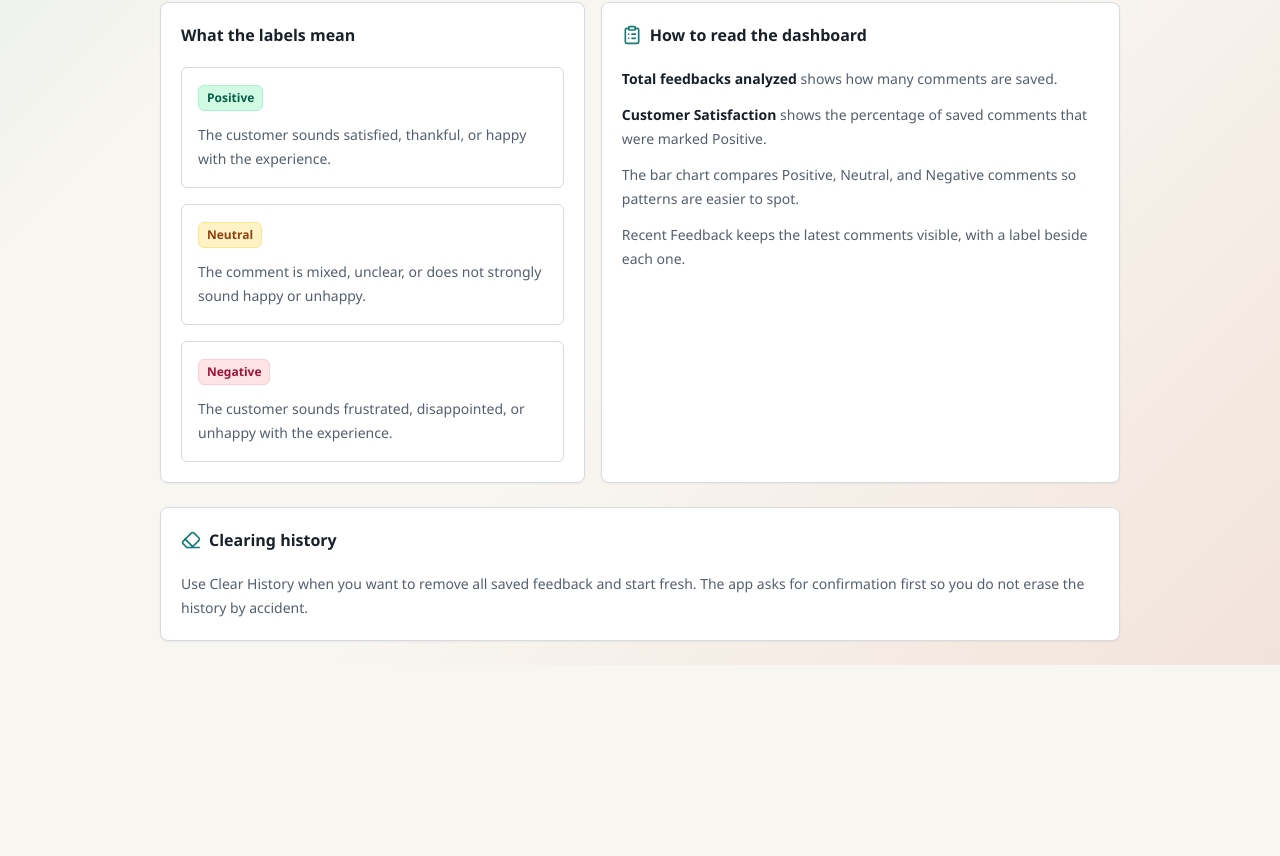
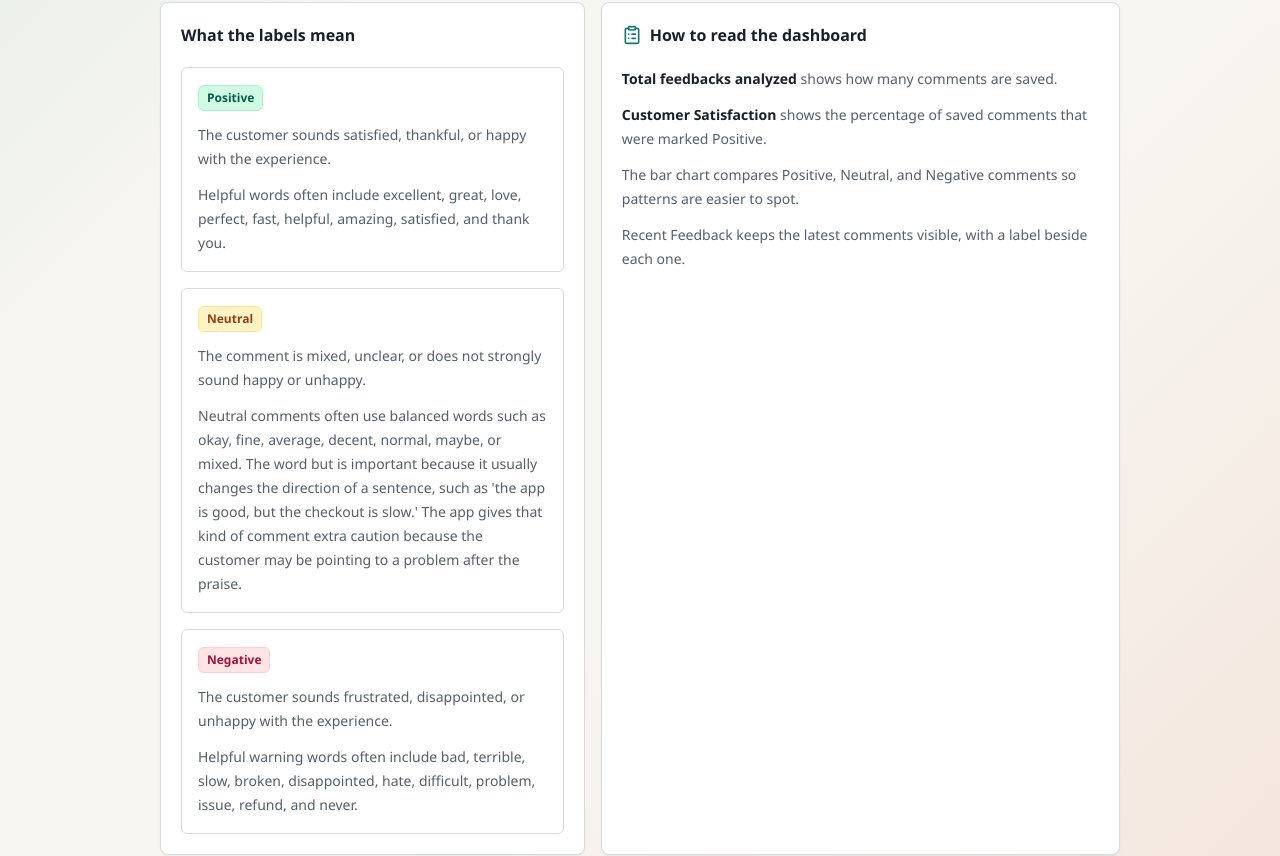
Before and after one commit to tajratheodoro/ai-sentiment-analysis-tool, a Next.js app in the folder frontend/: page /docs in a window 1280 px wide. Shown: the part 595-1451 px from the top of the page. Before the commit the page ends 1260 px from the top, so only its background shows below. Built offline with nearby package versions, Linux system fonts and the light colour scheme.

Commit message:
fix: ajusta numeração e documentação de sentimentos

```diff
--- a/frontend/app/docs/page.tsx
+++ b/frontend/app/docs/page.tsx
@@ -65,9 +65,21 @@ export default function DocsPage() {
             <CardTitle>What the labels mean</CardTitle>
           </CardHeader>
           <CardContent className="space-y-4">
-            <Meaning sentiment="Positive" text="The customer sounds satisfied, thankful, or happy with the experience." />
-            <Meaning sentiment="Neutral" text="The comment is mixed, unclear, or does not strongly sound happy or unhappy." />
-            <Meaning sentiment="Negative" text="The customer sounds frustrated, disappointed, or unhappy with the experience." />
+            <Meaning
+              sentiment="Positive"
+              text="The customer sounds satisfied, thankful, or happy with the experience."
+              words="Helpful words often include excellent, great, love, perfect, fast, helpful, amazing, satisfied, and thank you."
+            />
+            <Meaning
+              sentiment="Neutral"
+              text="The comment is mixed, unclear, or does not strongly sound happy or unhappy."
+              words="Neutral comments often use balanced words such as okay, fine, average, decent, normal, maybe, or mixed. The word but is important because it usually changes the direction of a sentence, such as 'the app is good, but the checkout is slow.' The app gives that kind of comment extra caution because the customer may be pointing to a problem after the praise."
+            />
+            <Meaning
+              sentiment="Negative"
+              text="The customer sounds frustrated, disappointed, or unhappy with the experience."
+              words="Helpful warning words often include bad, terrible, slow, broken, disappointed, hate, difficult, problem, issue, refund, and never."
+            />
           </CardContent>
         </Card>
 
@@ -112,11 +124,20 @@ export default function DocsPage() {
   );
 }
 
-function Meaning({ sentiment, text }: { sentiment: "Positive" | "Neutral" | "Negative"; text: string }) {
+function Meaning({
+  sentiment,
+  text,
+  words,
+}: {
+  sentiment: "Positive" | "Neutral" | "Negative";
+  text: string;
+  words: string;
+}) {
   return (
     <div className="rounded-md border border-border bg-card p-4">
       <Badge sentiment={sentiment}>{sentiment}</Badge>
       <p className="mt-3 text-sm leading-6 text-muted-foreground">{text}</p>
+      <p className="mt-3 text-sm leading-6 text-muted-foreground">{words}</p>
     </div>
   );
 }
--- a/frontend/app/page.tsx
+++ b/frontend/app/page.tsx
@@ -251,11 +251,11 @@ export default function Home() {
               <TabsContent value="history">
                 <div className="max-h-96 space-y-3 overflow-auto pr-1">
                   {history.length ? (
-                    history.map((item) => (
+                    history.map((item, index) => (
                       <article key={item.id ?? item.feedback} className="rounded-md border border-border bg-card p-4">
                         <div className="mb-2 flex items-center justify-between gap-3">
                           <Badge sentiment={item.sentiment}>{item.sentiment}</Badge>
-                          <span className="text-xs text-muted-foreground">#{item.id}</span>
+                          <span className="text-xs text-muted-foreground">#{history.length - index}</span>
                         </div>
                         <p className="whitespace-pre-wrap break-words text-sm leading-6">{item.feedback}</p>
                       </article>
```
